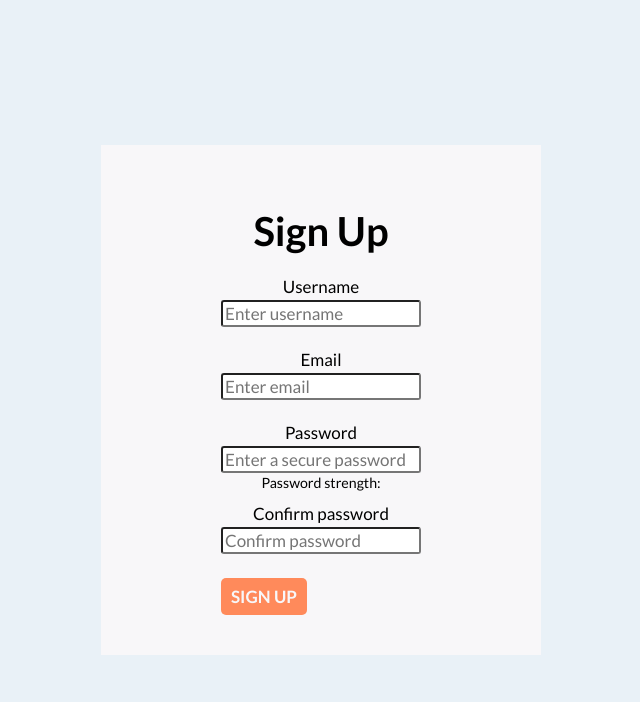
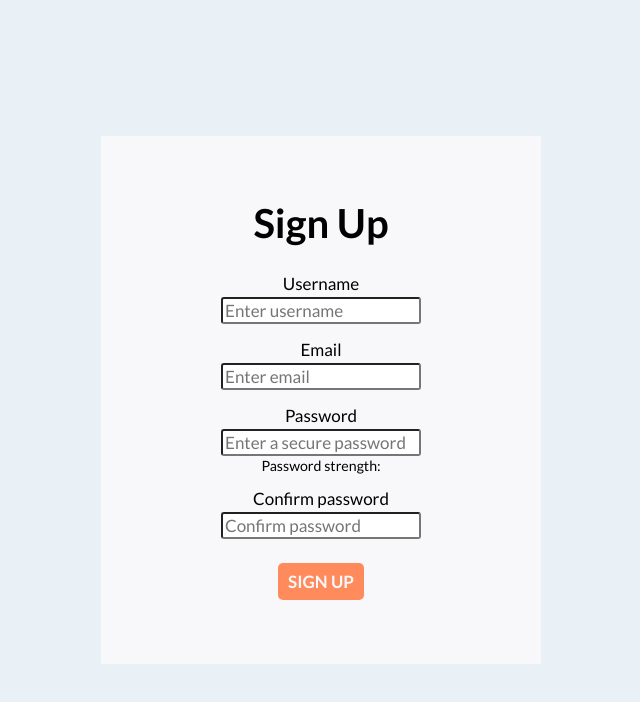
Before and after one commit to techswitch-learners/whale-watching-june-25, a React (Vite) app in the folder ui/: page /sign-up in a window 1280 px wide. Shown: the top 702 px of the page, without its empty margins (319-959 px from the left). Built offline with nearby package versions, Linux system fonts and the light colour scheme.

Commit message:
Add styles

```diff
--- a/ui/src/App.tsx
+++ b/ui/src/App.tsx
@@ -15,5 +15,4 @@ export default function App(): ReactElement {
            </Routes>
         </Router>
     );
-
 }
--- a/ui/src/api/ApiClient.ts
+++ b/ui/src/api/ApiClient.ts
@@ -1,7 +1,6 @@
 export interface ListResponse<T> {
     items: T[];
 }
-
 
 export type coordinates = {
     latitude: number;
--- a/ui/src/pages/SignUp/SignUp.scss
+++ b/ui/src/pages/SignUp/SignUp.scss
@@ -3,7 +3,6 @@
 h1 {
   @include header;
 }
-
 
 .sign-up-form {
   display: flex;
@@ -20,9 +19,8 @@ label{
   align-items: flex-start;
   justify-content: space-between;
   gap: 4px;
-  margin-bottom: 5px;
+  margin: 5px 0;
   border-radius: 3px;
-
 }
 
  .input  {
@@ -32,7 +30,7 @@ label{
   flex-grow: 1;
   align-items: flex-start;
   justify-content: space-between;
-  margin-bottom: 24px;
+  margin-bottom: 12px;
   border-radius: 3px;
 }
 
@@ -43,15 +41,16 @@ label{
 button {
   @include primaryButton;
   display:flex;
-  margin-top: 10px;
+  margin: 24px auto;
   width: fit-content;
   padding: 10px 10px;
-
 }
 
 .error-message {
   @include error;
-  margin-top: 0;
+  margin: 12px 0;
+  width: 200px;
+  font-size: 12px;
 }
 
 .password {
--- a/ui/src/pages/SignUp/SignUp.tsx
+++ b/ui/src/pages/SignUp/SignUp.tsx
@@ -8,7 +8,6 @@ type FormStatus = "READY" | "SUBMITTING" | "ERROR" | "FINISHED"
 
 export function SignUpForm(): JSX.Element {
     const [status, setStatus] = useState<FormStatus>("READY");
-
     const [formInput, setFormInput] = useState({
         username: "",
         email: "",
@@ -111,7 +110,7 @@ export function SignUpForm(): JSX.Element {
         if(strength !== "Strong") {
             setFormError({
                 ...inputError,
-                password: "Passwords must be at least 6 characters long, with lowercase and uppercase letters, a number and a special character"
+                password: "Passwords must be at least 6 characters long, have lowercase and uppercase letters, a number and a special character"
             });
             return;
         }
@@ -160,7 +159,6 @@ export function SignUpForm(): JSX.Element {
                 />
                 <p className="error-message">{formError.email}</p>
 
-
                 <label className="label">Password</label>
                 <input
                     value={formInput.password}
@@ -169,7 +167,7 @@ export function SignUpForm(): JSX.Element {
                         setStrength(evaluatePasswordStrength(target.value));
                     }}
                     name="password"
-                    type="text"
+                    type="password"
                     className="input password"
                     placeholder="Enter a secure password"
                 />
@@ -184,7 +182,7 @@ export function SignUpForm(): JSX.Element {
                     </small>
                 <p className="error-message">{formError.password}</p>
 
-                <label className="label">Confirm password</label>
+                <label className="label confirm-pw">Confirm password</label>
                 <input
                     value={formInput.confirmPassword}
                     onChange={({target}) => {
```
